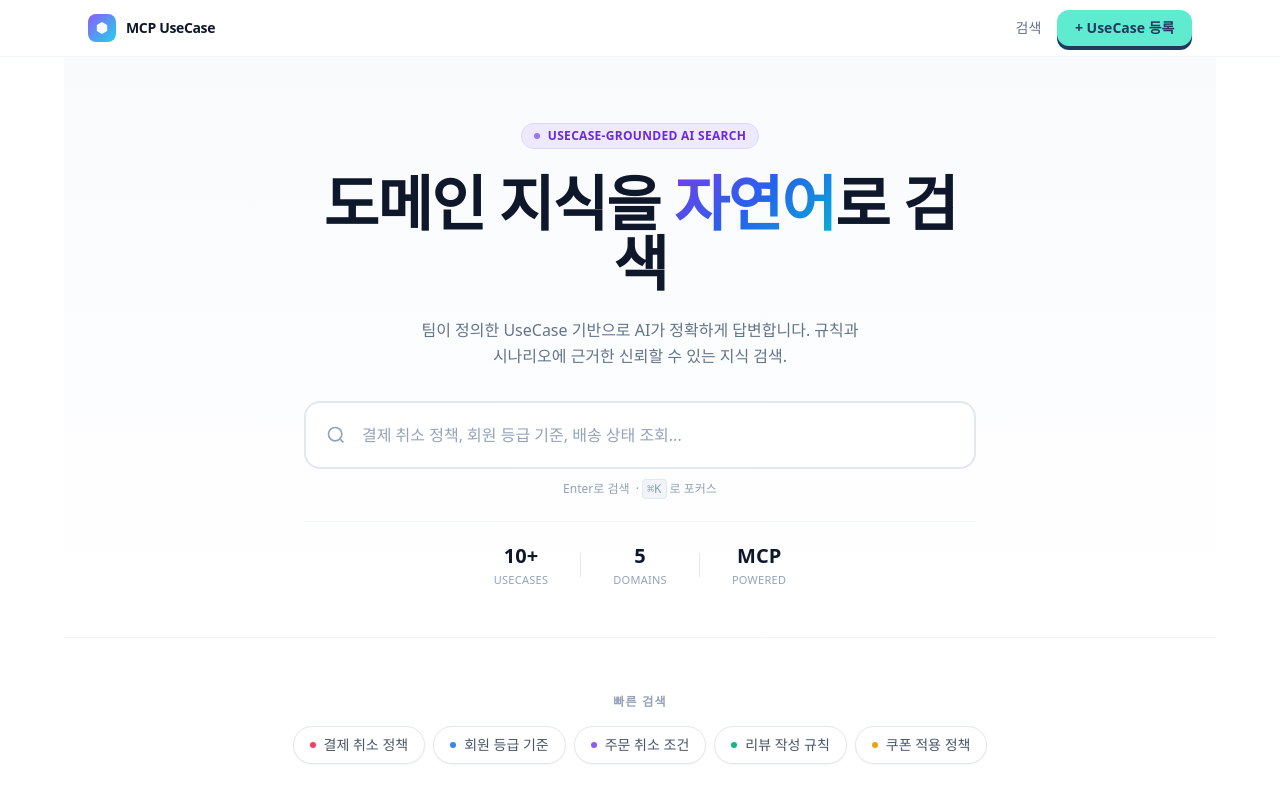
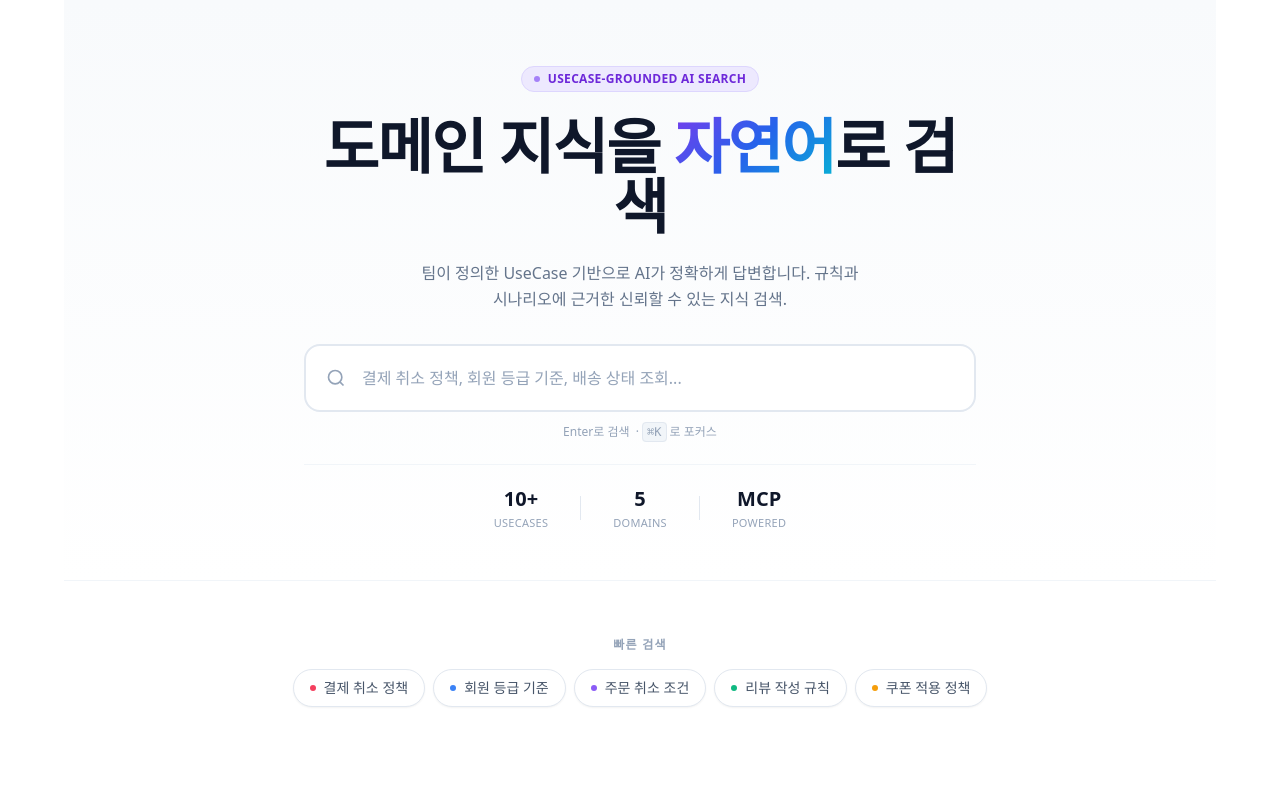
Before and after one commit to woogiekim/mcp-library, a Next.js app in the folder packages/web-app/: page / in a window 1280 px wide. Shown: the top 800 px of the page. Built offline with nearby package versions, Linux system fonts and the light colour scheme.

Commit message:
feat(web-app): 헤더 제거
Co-Authored-By: Claude Sonnet 4.6 <noreply@anthropic.com>

```diff
--- a/packages/web-app/src/app/layout.tsx
+++ b/packages/web-app/src/app/layout.tsx
@@ -10,30 +10,6 @@ export default function RootLayout({ children }: { children: React.ReactNode })
   return (
     <html lang="ko">
       <body className="min-h-screen font-sans bg-white">
-        <header className="sticky top-0 z-50 bg-white border-b border-slate-100">
-          <div className="max-w-6xl mx-auto px-6 h-14 flex items-center justify-between">
-            <a href="/" className="flex items-center gap-2.5">
-              <div className="w-7 h-7 rounded-lg bg-gradient-to-br from-violet-500 to-cyan-400 flex items-center justify-center">
-                <svg width="14" height="14" viewBox="0 0 14 14" fill="none">
-                  <path d="M7 1L12.196 4V10L7 13L1.804 10V4L7 1Z" fill="white" fillOpacity="0.95"/>
-                </svg>
-              </div>
-              <span className="text-sm font-bold tracking-tight text-slate-900">
-                MCP UseCase
-              </span>
-            </a>
-
-            <nav className="flex items-center gap-4">
-              <a href="/" className="text-sm font-medium text-slate-500 hover:text-slate-900 transition-colors">
-                검색
-              </a>
-              <a href="/new" className="btn-fa text-sm">
-                + UseCase 등록
-              </a>
-            </nav>
-          </div>
-        </header>
-
         <main className="max-w-6xl mx-auto px-6 py-10">
           {children}
         </main>
```
